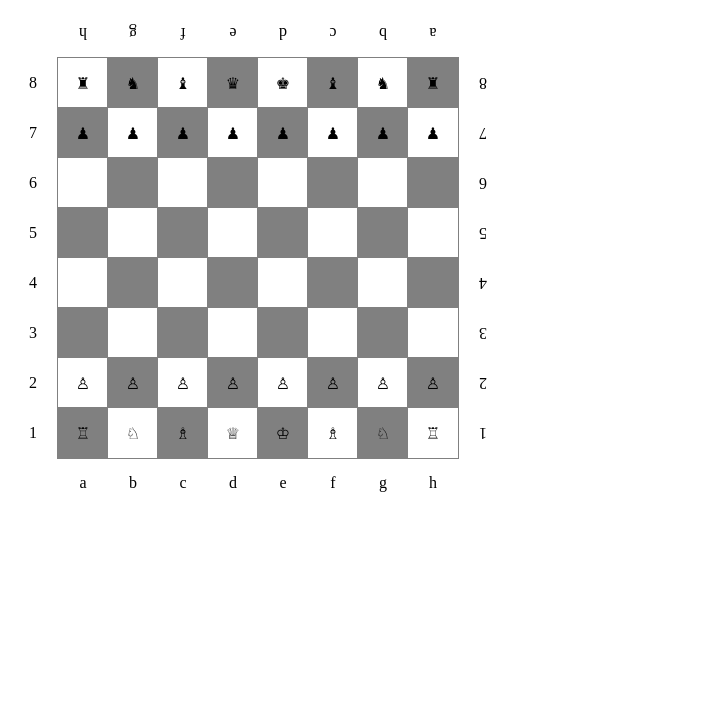
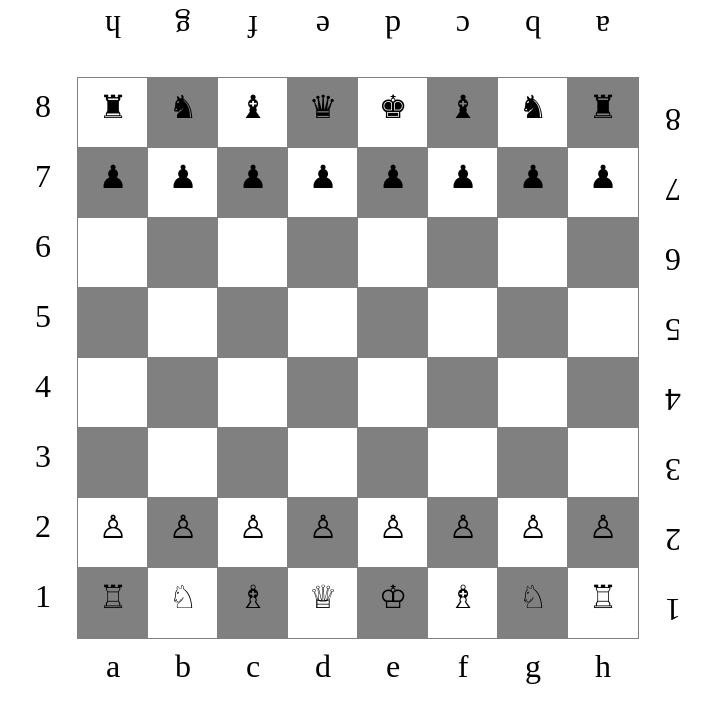
Before and after one commit to PolinkaLa/gb_js_1, a plain HTML site: page lesson-5-chess.html in a window 1280 px wide. Shown: the whole page, without its empty margins (0-715 px from the left). Drawn offline with Linux system fonts and the light colour scheme.

Commit message:
add style for paragraf

```diff
--- a/lesson-5-chess.html
+++ b/lesson-5-chess.html
@@ -19,11 +19,16 @@
         outline:  1px solid gray;
     }
     .cell {
-        width: 50px;
-        height: 50px;
+        width: 70px;
+        height: 70px;
     }
     p {
         text-align: center;
+        text-align: center;
+        font-size: xx-large;
+        margin-top: 0px;
+        margin-bottom: 0px;
+        padding-top: 10px;
     }
     .cell:last-child {
         transform: rotate(180deg);
```
